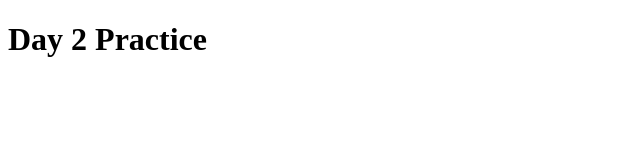
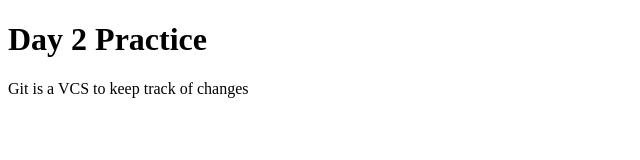
Before and after one commit to KevinY101/frontend, a plain HTML site: page practice.html in a window 1280 px wide. Shown: the whole page, without its empty margins (0-640 px from the left). Drawn offline with Linux system fonts and the light colour scheme.

Commit message:
More work is done

```diff
--- a/practice.html
+++ b/practice.html
@@ -8,6 +8,8 @@
 </head>
 <body>
     <h1>Day 2 Practice</h1>
+    <p>Git is a VCS to keep track of changes</p>
+
 
 
 </body>
```
